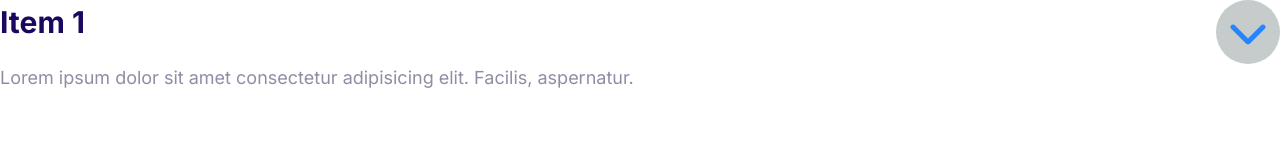
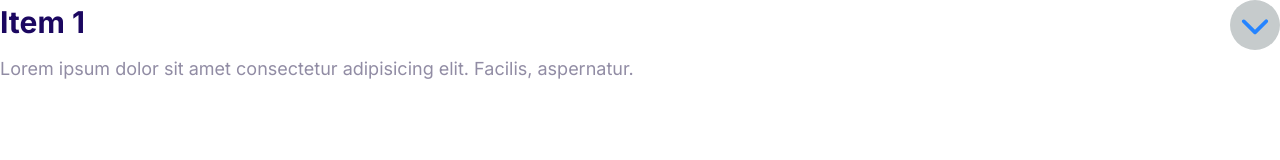
Before and after one commit to MaxwellFZ07/practice-moshified, a plain HTML site: page index.html in a window 1280 px wide. Drawn offline with Linux system fonts and the light colour scheme.

Commit message:
collapsibles, added some javascript.

```diff
--- a/css/styles.css
+++ b/css/styles.css
@@ -205,6 +205,8 @@ a {
 
 .icon-container--chevron {
     background: #c6cbcc;
+    width: 50px;
+    height: 50px;
 }
 
 /* Buttons */
@@ -571,3 +573,24 @@ a {
     margin-top: 0;
     font-size: 3rem;
 }
+
+.collapsible__chevron {
+    transform: rotate(-90deg);
+    transition: transform 0.3s;
+}
+
+.collapsible__content {
+    max-height: 0;
+    overflow: hidden;
+    opacity: 0;
+    transition: all 0.3s;
+}
+
+.collapsible--expanded .collapsible__chevron {
+    transform: rotate(0);
+}
+
+.collapsible--expanded .collapsible__content {
+    max-height: 100vh;
+    opacity: 1;
+}
--- a/index.html
+++ b/index.html
@@ -22,12 +22,12 @@
     <link rel="stylesheet" href="css/styles.css" />
   </head>
   <body>
-    <div class="collapsible">
+    <div class="collapsible collapsible--expanded">
       <header class="collapsible__header">
         <h2 class="collapsible__heading">Item 1</h2>
         <span class="icon-container icon-container--chevron">
           <svg
-            class="icon icon--primary collapsible__chevron"
+            class="icon--small icon--primary collapsible__chevron"
             xmlns="http://www.w3.org/2000/svg"
             viewBox="0 0 512 512"
           >
@@ -42,5 +42,6 @@
         aspernatur.
       </div>
     </div>
+    <script src="js/main.js"></script>
   </body>
 </html>
--- /dev/null
+++ b/js/main.js
@@ -0,0 +1,6 @@
+const collapsibles = document.querySelectorAll(".collapsible");
+collapsibles.forEach((item) =>
+  item.addEventListener("click", function () {
+    this.classList.toggle("collapsible--expanded");
+  })
+);
```
Also changed, not shown: components/collapsibles.html (added, +20 -0 lines).
